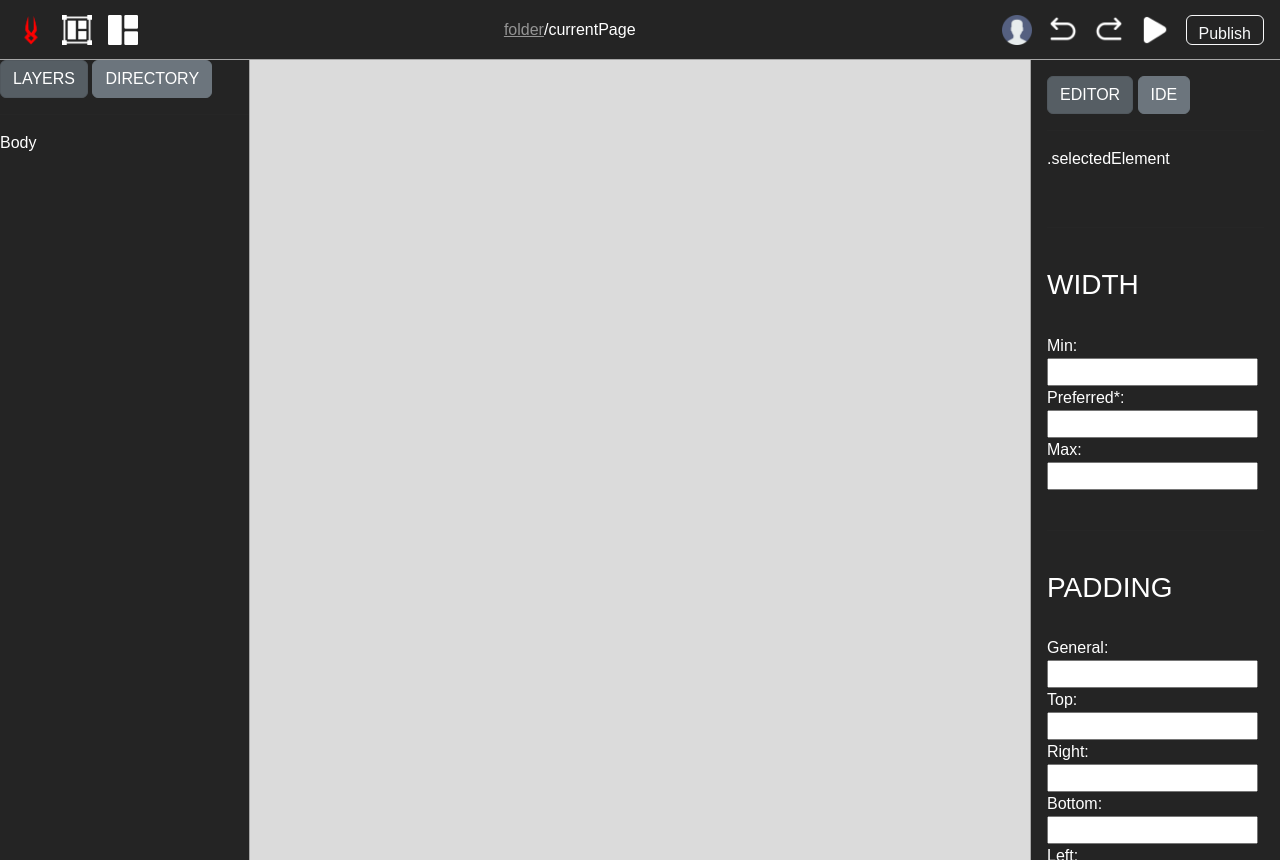
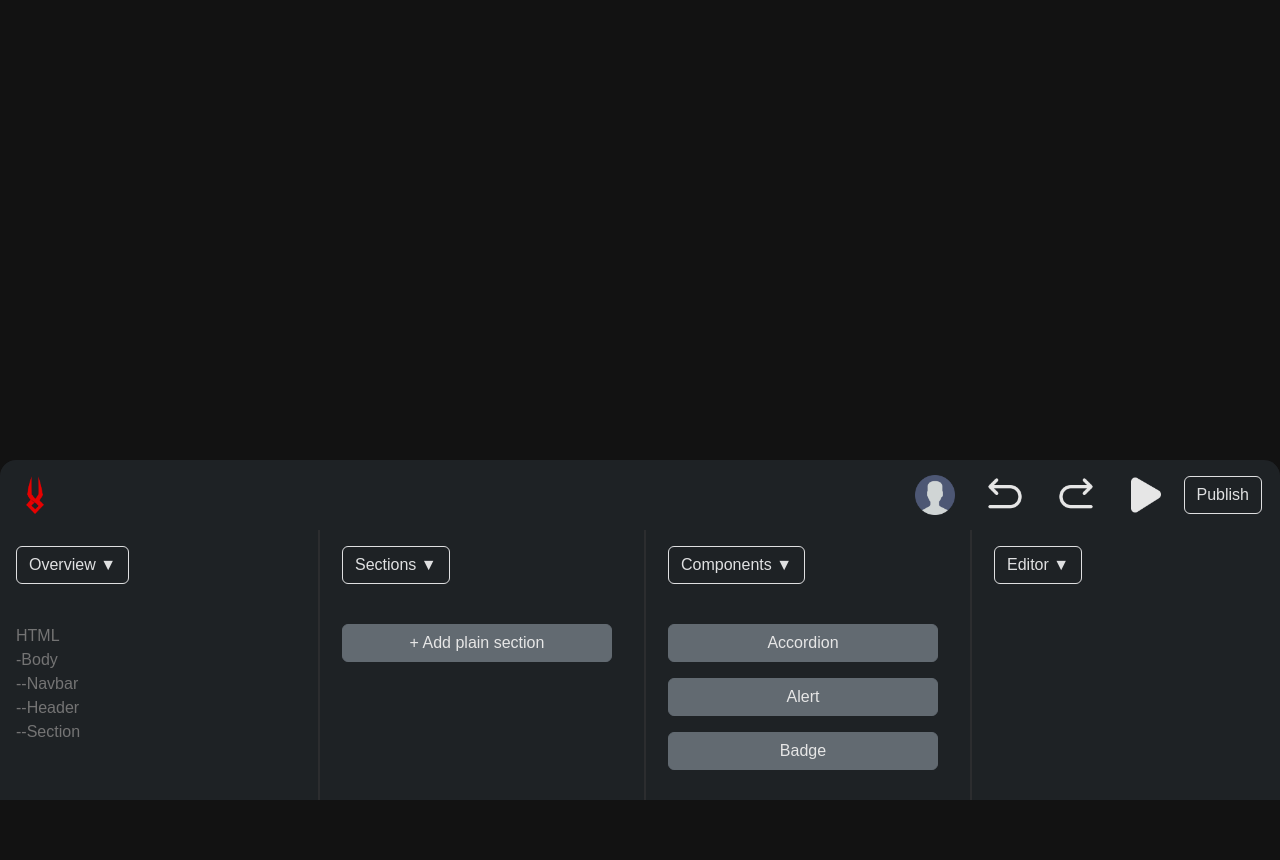
Before and after one commit to angelomaximo/carbon, a plain HTML site: page page-builder/index.html in a window 1280 px wide. After the commit the page ends 810 px from the top, so only its background shows below. Drawn offline with nearby package versions, Linux system fonts and the light colour scheme.

Commit message:
Multiple components and interface proto done! I'm very happy with that.

```diff
--- /dev/null
+++ b/page-builder/css/pagebuilder.css
@@ -0,0 +1,83 @@
+* {
+    padding: 0;
+    margin: 0;
+    box-sizing: border-box;
+}
+
+html {
+    height: 100%;
+}
+
+body {
+    height: 100%;
+    color: gray;
+    font-family: sans-serif;
+    background-color: #121212;
+    overflow-y: hidden;
+}
+
+hr {
+    height: 1px;
+    border: none;
+    background-color: #333;
+}
+
+
+
+.bar {
+    position: fixed;
+    width: 100%;
+    bottom: 0;
+    opacity: 90%; /*change later*/
+}
+
+.navbar {
+    border-top-left-radius: 16px;
+    border-top-right-radius: 16px;
+    padding-top: 8px;
+}
+
+.tabs {
+    display: flex;
+    justify-content: space-between;
+    gap: 6px;
+}
+
+.tab {
+    padding: 16px;
+    min-width: 25%;
+    border-right: 2px solid rgb(48, 49, 52);
+}
+
+.tab-body {
+    height: 200px;
+    overflow-y: scroll;
+    display: flex;
+    flex-direction: column;
+    gap: 16px;
+    padding-right: 16px;
+}
+
+
+.frame {
+    display: block;
+    max-height: calc(100% - 360px);
+    overflow-y: scroll;
+    background-color: #fff;
+    margin: 10px;
+}
+
+
+
+
+
+.section {
+    display: block;
+    height: 100px;
+    background-color: gray;
+    /* z-index: -1; */
+}
+
+.element {
+    display: inline-block;
+}
--- a/page-builder/index.html
+++ b/page-builder/index.html
@@ -6,103 +6,179 @@
     <meta name="viewport" content="width=device-width, initial-scale=1.0">
     <title>Page builder</title>
     <link href="https://cdn.jsdelivr.net/npm/bootstrap@5.2.2/dist/css/bootstrap.min.css" rel="stylesheet" integrity="sha384-Zenh87qX5JnK2Jl0vWa8Ck2rdkQ2Bzep5IDxbcnCeuOxjzrPF/et3URy9Bv1WTRi" crossorigin="anonymous">
-    <link rel="stylesheet" href="./style.css">
+    <link rel="stylesheet" href="./css/pagebuilder.css">
     <link rel="icon" href="./img/hades.png">
 </head>
 <body>
-    <div class="topbar">
-        <div class="begin">
-            <img src="./img/hades.png">
-            <img src="./img/section.png" id="addSection">
-            <img src="./img/components.png" id="addComponent">
-        </div>
 
-        <div class="middle">
-            <div style="display: flex;">
-                <a href="#">folder</a>
-                <p>/</p>
-                <p>currentPage</p>
+    <div id="frame" class="frame">
+    </div>
+
+    <div class="bar">
+        <div class="navbar bg-dark" style="padding-left: 2px; padding-right: 18px;">
+            <div class="nav-item">
+                <button class="btn">
+                    <img src="./img/hades.png" style="height: 40px;" alt="hades">
+                </button>
+            </div>
+            <div class="nav-item">
+                <button class="btn">
+                    <img src="./img/user.png" style="height: 40px;" alt="hades">
+                </button>
+                <button class="nav-item btn">
+                    <img src="./img/arrow.png" style="height: 40px;" alt="hades">
+                </button>
+                <button class="nav-item btn">
+                    <img src="./img/arrow.png" style="height: 40px; -webkit-transform: scaleX(-1); transform: scaleX(-1);" alt="hades">
+                </button>
+                <button class="nav-item btn">
+                    <img src="./img/play.png" style="height: 40px;" alt="hades">
+                </button>
+                <button class="nav-item btn btn-outline-light">
+                    Publish
+                </button>
             </div>
         </div>
+        <div class="tabs bg-dark">
+            <div class="tab tab1">
+                <button class="btn btn-outline-light">
+                    Overview ▼
+                </button>
+                <div class="tab-body">
+                    <br>
+                    <p>HTML<br>-Body<br>--Navbar<br>--Header<br>--Section</p>
+                </div>
+            </div>
+            <div class="tab tab2">
+                <button class="btn btn-outline-light">
+                    Sections ▼
+                </button>
+                <div class="tab-body">
+                    <br>
+                    <button id="addSection" class="btn btn-secondary">
+                        + Add plain section
+                    </button>
+                </div>
 
-        <div class="end">
-            <img src="./img/user.png">
-            <img src="./img/arrow.png"> <!-- undo -->
-            <img style="-webkit-transform: scaleX(-1); transform: scaleX(-1);" src="./img/arrow.png"> <!-- redo -->
-            <img src="./img/play.png">
-            <button class="btn btn-outline-light">Publish</button>
+            </div>
+            <div class="tab tab3">
+                <button class="btn btn-outline-light">
+                    Components ▼
+                </button>
+                <div class="tab-body">
+                    <br>
+
+                    <button class="btn btn-secondary">
+                        Accordion
+                    </button>
+
+                    <button id="alertBtn" class="btn btn-secondary">
+                        Alert
+                    </button>
+
+                    <button class="btn btn-secondary">
+                        Badge
+                    </button>
+
+                    <button class="btn btn-secondary">
+                        Breadcrumb
+                    </button>
+
+                    <button class="btn btn-secondary">
+                        Buttons
+                    </button>
+
+                    <button class="btn btn-secondary">
+                        Button group
+                    </button>
+
+                    <button class="btn btn-secondary">
+                        Card
+                    </button>
+
+                    <button class="btn btn-secondary">
+                        Carousel
+                    </button>
+
+                    <button class="btn btn-secondary">
+                        Close button
+                    </button>
+
+                    <button class="btn btn-secondary">
+                        Collapse
+                    </button>
+
+                    <button class="btn btn-secondary">
+                        Dropdowns
+                    </button>
+
+                    <button class="btn btn-secondary">
+                        List group
+                    </button>
+
+                    <button class="btn btn-secondary">
+                        Modal
+                    </button>
+
+                    <button class="btn btn-secondary">
+                        Navbar
+                    </button>
+
+                    <button class="btn btn-secondary">
+                        Navs & tabs
+                    </button>
+
+                    <button class="btn btn-secondary">
+                        Offcanvas
+                    </button>
+
+                    <button class="btn btn-secondary">
+                        Pagination
+                    </button>
+
+                    <button class="btn btn-secondary">
+                        Placeholders
+                    </button>
+
+                    <button class="btn btn-secondary">
+                        Popovers
+                    </button>
+
+                    <button class="btn btn-secondary">
+                        Progress
+                    </button>
+
+                    <button class="btn btn-secondary">
+                        Scrollspy
+                    </button>
+
+                    <button class="btn btn-secondary">
+                        Spinners
+                    </button>
+
+                    <button class="btn btn-secondary">
+                        Toasts
+                    </button>
+
+                    <button class="btn btn-secondary">
+                        Tooltips
+                    </button>
+                </div>
+            </div>
+            <div class="tab tab4">
+                <button class="btn btn-outline-light">
+                    Editor ▼
+                </button>
+                <div class="tab-body">
+
+                </div>
+            </div>
         </div>
-
-
     </div>
 
-    <div class="leftBar">
-        <button class="btn btn-secondary active">LAYERS</button>
-        <button class="btn btn-secondary">DIRECTORY</button>
-        <hr>
-        <p>Body</p>
-    </div>
-
-    <div class="rightBar">
-        <button class="btn btn-secondary active">EDITOR</button>
-        <button class="btn btn-secondary">IDE</button>
-        <hr>
-        <p>.selectedElement</p>
-        <br>
-        <hr>
-        <br>
-        <div class="rightSelector">
-            <h3>WIDTH</h3>
-            <br>
-            <label>Min: <input type="text"></label>
-            <br>
-            <label>Preferred*: <input type="text"></label>
-            <br>
-            <label>Max: <input type="text"></label>
-        </div>
-
-        <br>
-        <hr>
-        <br>
-
-        <div class="rightSelector">
-            <h3>PADDING</h3>
-            <br>
-            <label>General: <input type="text"></label>
-            <br>
-            <label>Top: <input type="text"></label>
-            <br>
-            <label>Right: <input type="text"></label>
-            <br>
-            <label>Bottom: <input type="text"></label>
-            <br>
-            <label>Left: <input type="text"></label>
-            <br>
-        </div>
-
-        <br>
-        <hr>
-        <br>
-
-        <div class="rightSelector">
-            <h3>BACKGROUND</h3>
-            <br>
-            <label>Color: <input type="text"></label>
-            <br>
-        </div>
-
-        <br>
-        <hr>
-        <br>
-
-    </div>
-
-    <div id="main" class="main">
-
-    </div>
 
     <script src="https://cdn.jsdelivr.net/npm/@popperjs/core@2.11.6/dist/umd/popper.min.js" integrity="sha384-oBqDVmMz9ATKxIep9tiCxS/Z9fNfEXiDAYTujMAeBAsjFuCZSmKbSSUnQlmh/jp3" crossorigin="anonymous"></script>
     <script src="https://cdn.jsdelivr.net/npm/bootstrap@5.2.2/dist/js/bootstrap.min.js" integrity="sha384-IDwe1+LCz02ROU9k972gdyvl+AESN10+x7tBKgc9I5HFtuNz0wWnPclzo6p9vxnk" crossorigin="anonymous"></script>
-    <script src="./script.js"></script>
+    <script src="./javascript/script.js"></script>
 </body>
 </html>
--- a/page-builder/script.js
+++ b/page-builder/javascript/script.js
@@ -1,45 +1,10 @@
-const addSection = document.getElementById('addSection');
-const addComponent = document.getElementById('addComponent');
+const frame = document.getElementById('frame');
+const alertBtn = document.getElementById('alertBtn');
 
-const main = document.getElementById('main');
-
-addSection.addEventListener('click', (e) => {
-    let sectionTxt = `<div id="sec" class="section"></div>`;
-    console.log(sectionTxt);
-    main.innerHTML = sectionTxt;
+alertBtn.addEventListener('click', (e) => {
+  let x = bootstrap.components.alert.getAlertPrimary('Hello World');
+  frame.innerHTML += x;
 })
-
-addComponent.addEventListener('click', (e) => {
-    const sec = document.getElementById('sec');
-
-    let elementHTML = bootstrap.components.card.getCard('./img/hades.png','Hello', 'world', 'read more bout tha shi');
-    console.log(elementHTML);
-    sec.innerHTML = elementHTML;
-
-    // Display the entire code of main.
-    console.log(main);
-})
-
-
-
-const components = {
-    getAlertRed(text) {
-        return `<p style="padding: 16px 24px; background-color: red; border: 1px solid darkred; color: white;">${text}</p>`;
-    },
-    getAlertYellow(text) {
-        return `<p style="padding: 16px 24px; background-color: yellow; border: 1px solid darkred; color: black;">${text}</p>`;
-    },
-    getBadge(text) {
-        return ``;
-    },
-
-    'button': '<button style="display: block; padding: 10px 16px; background-color: rgb(195, 31, 31); color: #fff; cursor: pointer; border: none; border-radius: 6px; font-weight: bold;" class="element">Button</button>',
-    'p': '<p>Paragraph</p>',
-    'form': '<form><label class="element">Label: <input class="element" type="text" placeholder="placeholder"></label>'
-
-}
-
-const build = {}
 
 const bootstrap = {
     "components": {
--- a/page-builder/style.css
+++ /dev/null
@@ -1,120 +0,0 @@
-* {
-    padding: 0;
-    margin: 0;
-    box-sizing: border-box;
-}
-
-body {
-    min-height: 100vh;
-    color: white;
-    font-family: sans-serif;
-}
-
-hr {
-    height: 1px;
-    border: none;
-    background-color: #333;
-}
-
-.topbar {
-    height: 60px;
-    width: 100%;
-    background-color: rgba(25, 25, 25, 95%);
-    border-bottom: 1px solid rgb(166, 166, 166);
-    position: fixed;
-    top: 0px;
-
-    display: flex;
-    gap: 16px;
-    justify-content: space-between;
-    align-items: center;
-    padding: 16px;
-}
-
-.topbar img, button {
-    cursor: pointer;
-}
-
-.topbar p {
-    margin: 0;
-}
-
-
-.begin {
-    display: flex;
-    gap: 16px;
-    height: 30px;
-}
-
-.middle {
-    display: flex;
-    gap: 6px;
-    height: 30px;
-    align-items: center;
-}
-
-.middle a {
-    color: rgb(148, 148, 148);
-}
-
-.end {
-    display: flex;
-    gap: 16px;
-    height: 30px;
-}
-
-
-
-
-.leftBar {
-    height: 100%;
-    width: 250px;
-    background-color: rgba(25, 25, 25, 95%);
-    position: fixed;
-    top: 60px;
-    left: 0px;
-    border-right: 1px solid rgb(166, 166, 166);;
-}
-
-.rightBar {
-    height: 100%;
-    width: 250px;
-    background-color: rgba(25, 25, 25, 95%);
-    position: fixed;
-    top: 60px;
-    right: 0px;
-
-    border-left: 1px solid rgb(166, 166, 166);
-
-    padding: 16px;
-}
-
-.main {
-    height: 100vh;
-    width: calc(100% - 250px - 250px);
-    top: 60px;
-    left: 250px;
-    right: 250px;
-    background-color: rgb(219, 219, 219);
-    position: relative;
-
-    z-index: -1;
-    color: black;
-}
-
-
-
-
-
-
-
-
-.section {
-    height: auto;
-    background-color: gray;
-    z-index: -1;
-}
-
-.element {
-    display: inline-block;
-}
```
Also changed, not shown: page-builder/just test/page.css (renamed from page-builder/page.css), page-builder/just test/page.html (renamed from page-builder/page.html), page-builder/just test/test.css (renamed from page-builder/test.css), page-builder/just test/test.html (renamed from page-builder/test.html), page-builder/just test/test.js (renamed from page-builder/test.js).
